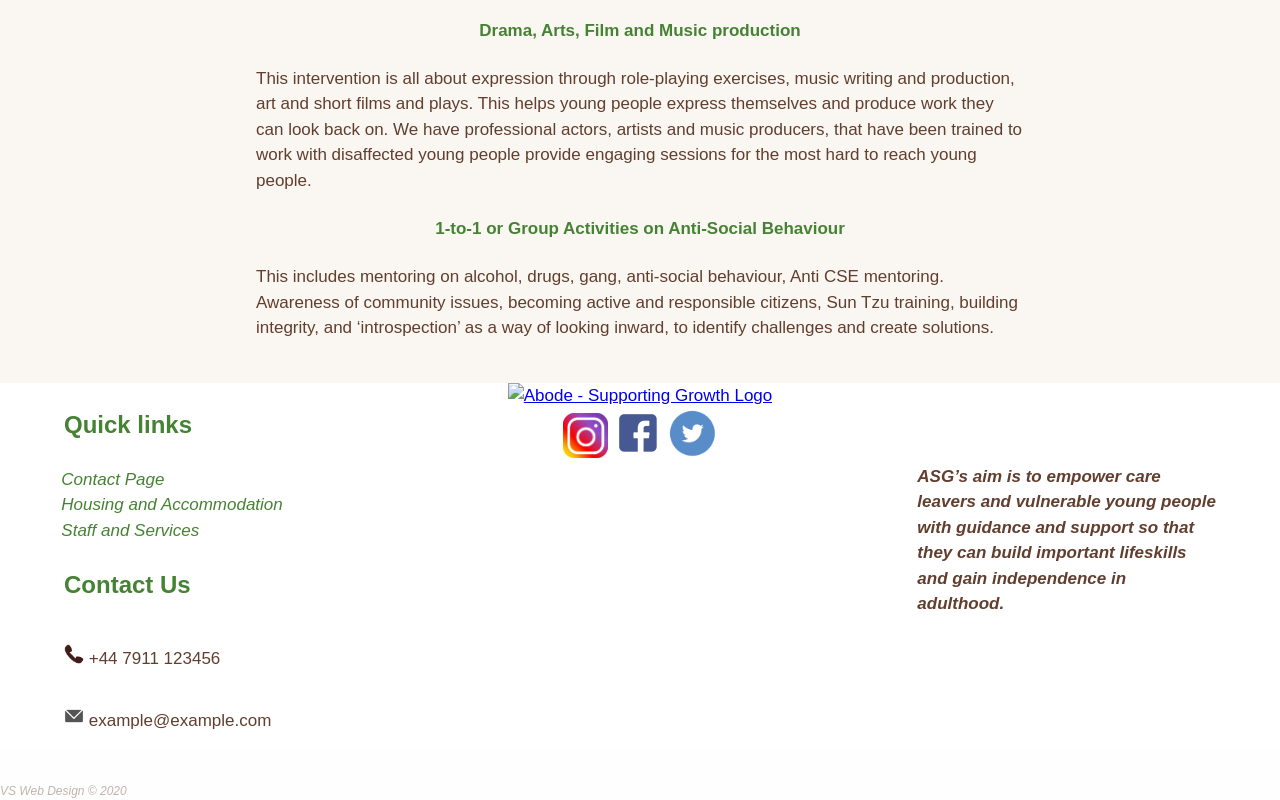
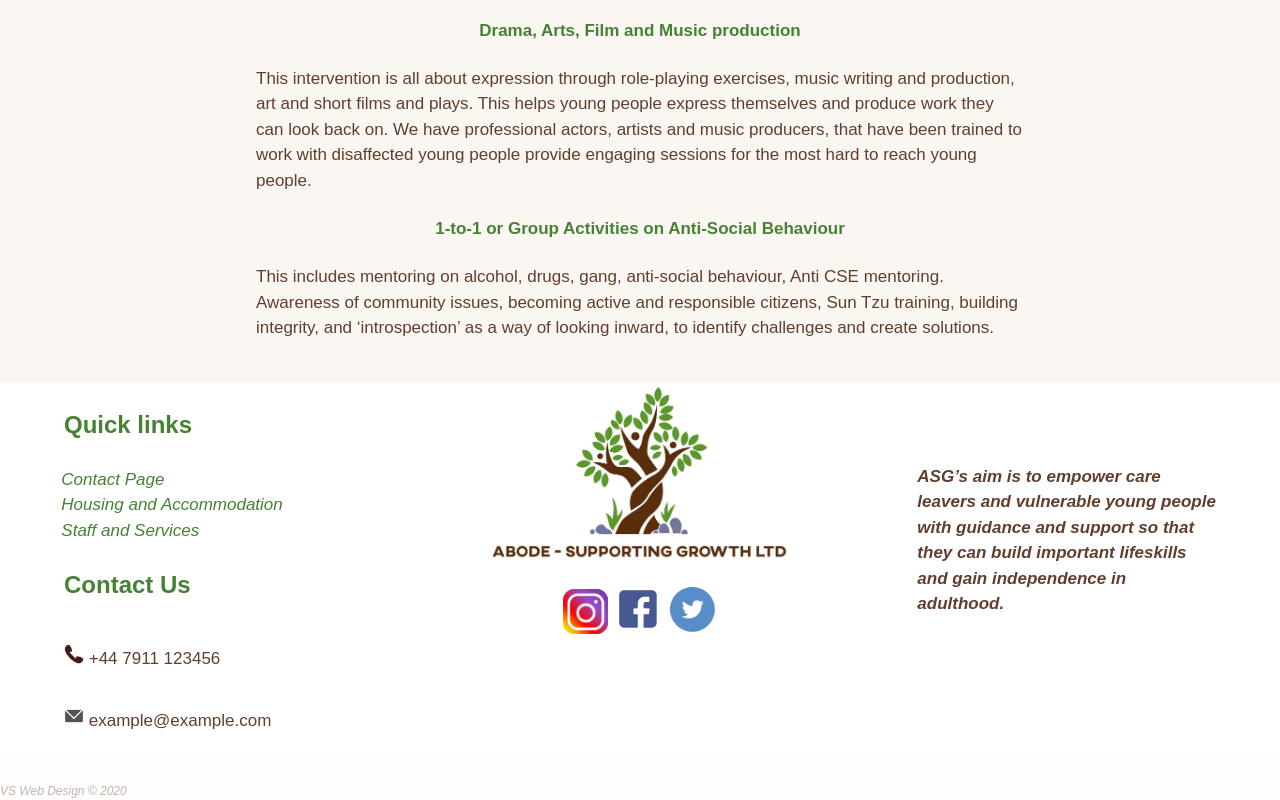
Before and after one commit to pyskinas/abodesg, a plain HTML site: page services.html in a window 1280 px wide. Shown: the part 1470-2270 px from the top of the page. Drawn offline with Linux system fonts and the light colour scheme; a web font is replaced by a local one.

Commit message:
same as last

```diff
--- a/services.html
+++ b/services.html
@@ -116,7 +116,7 @@
                 </div>
                 <div class="footerSection Links">
                     <div class="socialMedia">
-                        <a href="../abodesg/index.html"><img src="../Abode/img/abodeLogo.jpg" alt="Abode - Supporting Growth Logo"></a>
+                        <a href="../abodesg/index.html"><img src="../abodesg/img/abodeLogo.jpg" alt="Abode - Supporting Growth Logo"></a>
                         <br>
                         <img id="instagram" src="../abodesg/img/instagram.png" alt="Follow Us On Instagram">
                         <img id="facebook" src="../abodesg/img/facebook.png" alt="Follow Us On Facebook">
```
